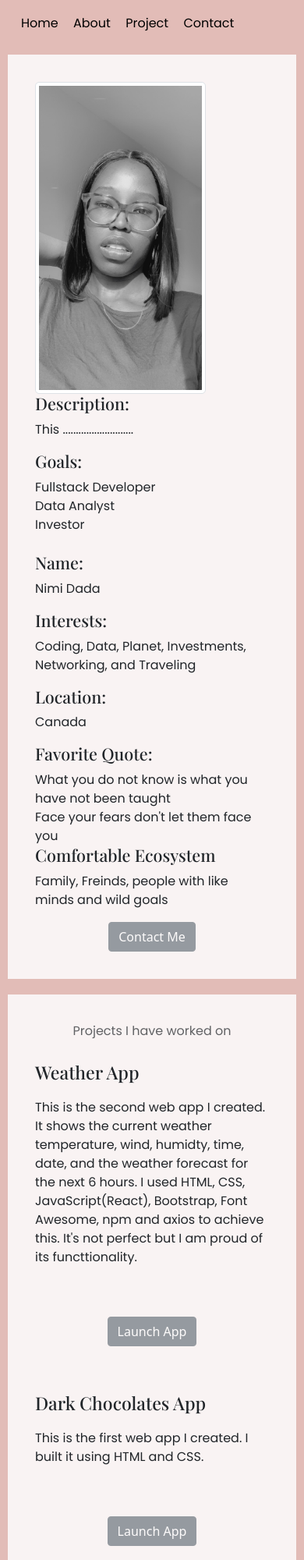
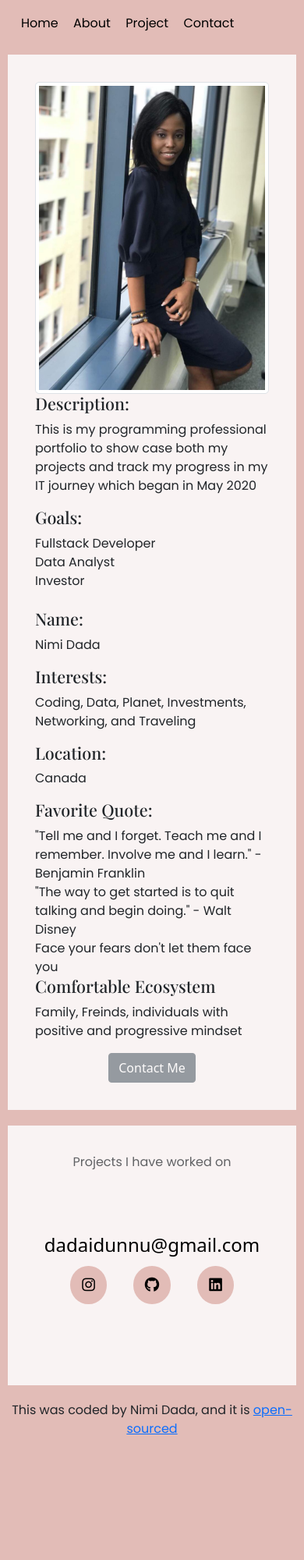
Before and after one commit to Bunny-buzz/Nimi-Dada-Portfolio, a plain HTML site: page index.html in a window 390 px wide. Shown: the top 2000 px of the page at 78% size. After the commit the page ends 1860 px from the top, so only its background shows below. Drawn offline with nearby package versions, Linux system fonts and the light colour scheme.

Commit message:
changed images and added some styles

```diff
--- a/index.html
+++ b/index.html
@@ -28,10 +28,10 @@
       <nav class="d-flex justify-content-between">
         <h5 class="col d-none d-lg-block logo">Nimi Dada</h5>
         <ul>
-          <li><a href="/" class="active">Home</a></li>
-          <li><a href="/about.html">About</a></li>
-          <li><a href="/project.html">Project</a></li>
-          <li><a href="/contact.html">Contact</a></li>
+          <li><a href="/" class="active" title="Nimi">Home</a></li>
+          <li><a href="/about.html" title="About Nimi">About</a></li>
+          <li><a href="/project.html" title="Nimi's Projects">Project</a></li>
+          <li><a href="/contact.html" title="Contact Nimi">Contact</a></li>
         </ul>
       </nav>
     </div>
@@ -39,14 +39,18 @@
       <div class="row">
         <div class="col-md-4">
           <img
-            src="/images/nimid.jpeg"
+            src="/images/nimid2.jpeg"
             alt="An image of Nimi Dada"
             class="img-thumbnail img-fluid"
           />
         </div>
         <div class="col-md-4">
           <h4>Description:</h4>
-          <p>This ...........................</p>
+          <p>
+            This is my programming professional portfolio to show case both my
+            projects and track my progress in my IT journey which began in May
+            2020
+          </p>
         </div>
         <div class="col-md-4">
           <h4>Goals:</h4>
@@ -70,13 +74,22 @@
         <div class="col-md-4">
           <h4>Favorite Quote:</h4>
           <ul>
-            <li>What you do not know is what you have not been taught</li>
+            <li>
+              "Tell me and I forget. Teach me and I remember. Involve me and I
+              learn." -Benjamin Franklin
+            </li>
+            <li>
+              "The way to get started is to quit talking and begin doing." -
+              Walt Disney
+            </li>
             <li>Face your fears don't let them face you</li>
           </ul>
         </div>
         <div class="col-md-4">
           <h4>Comfortable Ecosystem</h4>
-          <p>Family, Freinds, people with like minds and wild goals</p>
+          <p>
+            Family, Freinds, individuals with positive and progressive mindset
+          </p>
         </div>
       </div>
       <div class="center">
@@ -90,47 +103,6 @@
         <div class="col d-none d-lg-block">
           <img src="/images/weather.png" alt="Weather App" class="weather" />
         </div>
-        <div class="col-md-6">
-          <h3>Weather App</h3>
-          <p>
-            This is the second web app I created. It shows the current weather
-            temperature, wind, humidty, time, date, and the weather forecast for
-            the next 6 hours. I used HTML, CSS, JavaScript(React), Bootstrap,
-            Font Awesome, npm and axios to achieve this. It's not perfect but I
-            am proud of its functtionality.
-          </p>
-          <br />
-          <br />
-          <div class="center">
-            <a
-              href="http://127.0.0.1:5500/index.html#"
-              class="btn btn-secondary"
-              >Launch App</a
-            >
-          </div>
-        </div>
-      </div>
-      <br />
-      <br />
-      <div class="row">
-        <div class="col-md-6">
-          <h3>Dark Chocolates App</h3>
-          <p>
-            This is the first web app I created. I built it using HTML and CSS.
-          </p>
-          <br />
-          <br />
-          <div class="center">
-            <a
-              href="file:///Users/idunnudada/Desktop/SheCode/Coding%20Introduction/Project1-o.html"
-              class="btn btn-secondary"
-              >Launch App</a
-            >
-            <br />
-            <br />
-          </div>
-        </div>
-
         <div class="col d-none d-lg-block text-center">
           <img
             src="/images/chocolates.png"
@@ -173,5 +145,13 @@
         </div>
       </footer>
     </div>
+    <p class="text-center">
+      This was coded by Nimi Dada, and it is
+      <a
+        href="https://github.com/Bunny-buzz/Nimi-Dada-Portfolio"
+        target="_blank"
+        >open-sourced</a
+      >
+    </p>
   </body>
 </html>
```
Also changed, not shown: about.html (+21 -9 lines), contact.html (+14 -4 lines), project.html (+16 -4 lines), images/nimid2.jpeg (added), images/nimid3.jpeg (added), 1 other file.
